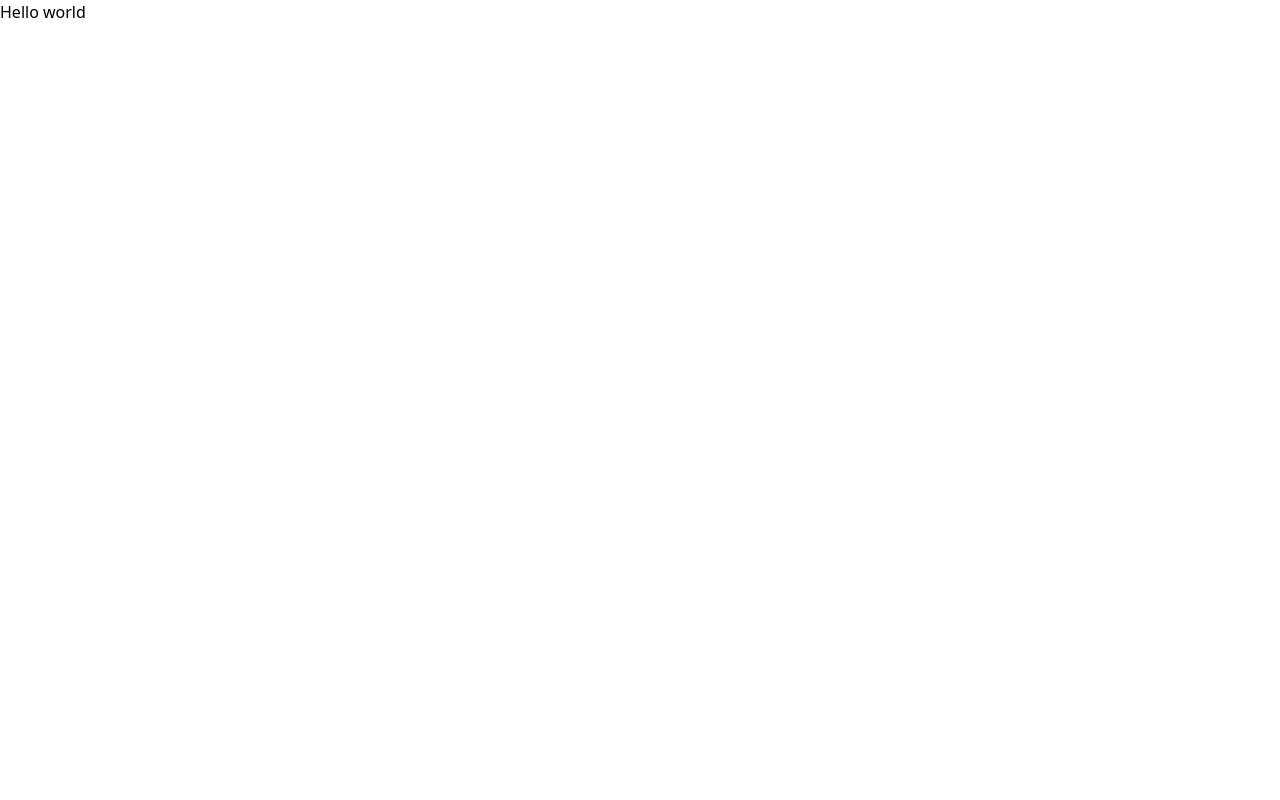
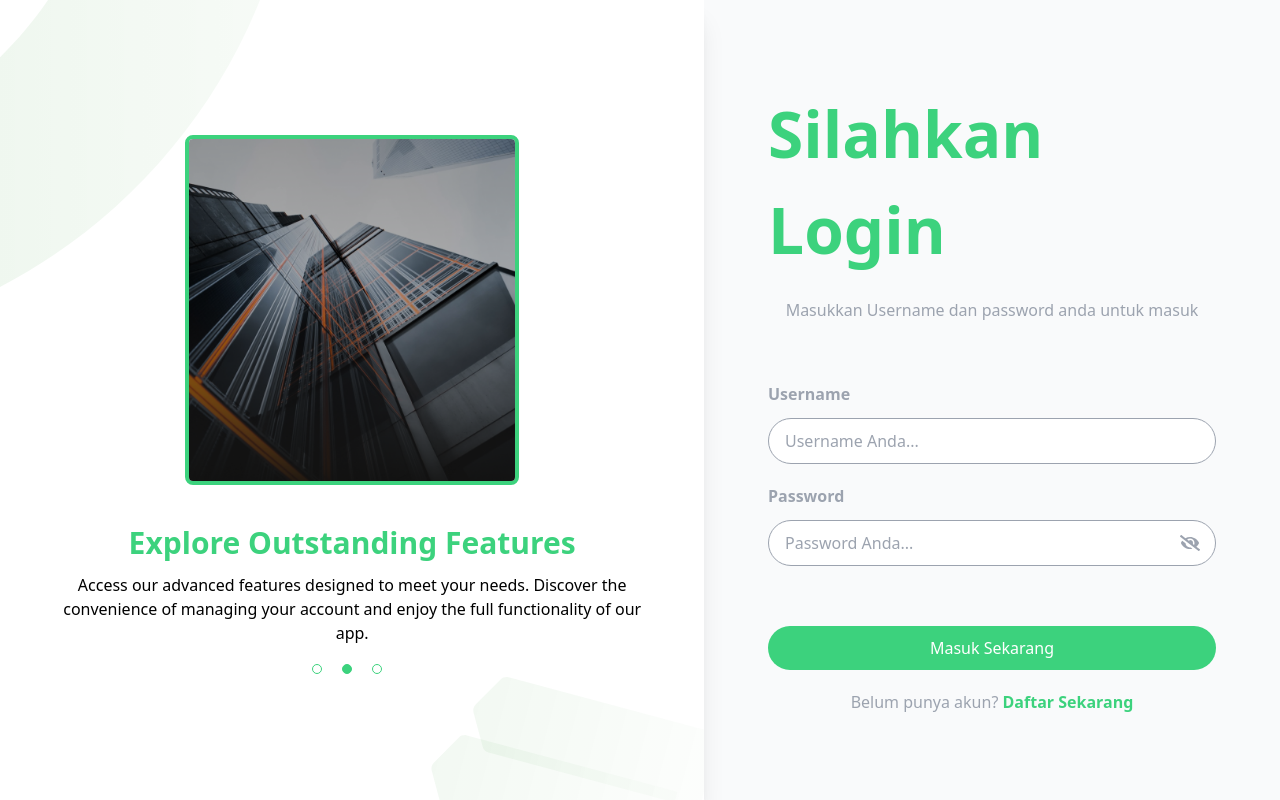
Before and after one commit to AmienulRana/vocagame-test-2, a Next.js app: page / in a window 1280 px wide. Built offline with nearby package versions, Linux system fonts and the light colour scheme.

Commit message:
finishing ui in login page

```diff
--- a/src/pages/index.js
+++ b/src/pages/index.js
@@ -1,10 +1,49 @@
-import Image from 'next/image'
-import { Inter } from 'next/font/google'
+import Image from "next/image";
+import { Inter } from "next/font/google";
 
-const inter = Inter({ subsets: ['latin'] })
+import { useState } from "react";
+import { LayoutAuth } from "@/components/layout/auth";
+import { FaEye, FaEyeSlash } from "react-icons/fa";
+import Link from "next/link";
+import Input from "@/components/commons/Input";
+import Button from "@/components/commons/Button";
+
+const inter = Inter({ subsets: ["latin"] });
 
 export default function Home() {
+  const [showPassword, setShowPassword] = useState(false);
+
   return (
-   <h1>Hello world</h1>
-  )
+    <LayoutAuth>
+      <div className="flex-1">
+        <div className="px-16 flex flex-col items-center justify-center h-full bg-gray-50">
+          <h1 className="text-lightgreen xl:text-[64px] lg:text-[32px] font-bold">
+            Silahkan Login
+          </h1>
+          <p className="mt-5 text-gray-400 mb-10">
+            Masukkan Username dan password anda untuk masuk
+          </p>
+          <Input
+            label="Username"
+            type={"text"}
+            placeholder="Username Anda..."
+          />
+          <Input
+            label="Password"
+            type={showPassword ? "text" : "password"}
+            Icon={showPassword ? FaEye : FaEyeSlash}
+            placeholder="Password Anda..."
+            onClickIcon={() => setShowPassword(showPassword ? false : true)}
+          />
+          <Button text={'Masuk Sekarang'} type={'submit'} />
+          <p className="text-gray-400">
+            Belum punya akun?{" "}
+            <Link href="/register" className="text-lightgreen font-bold">
+              Daftar Sekarang
+            </Link>
+          </p>
+        </div>
+      </div>
+    </LayoutAuth>
+  );
 }
```
